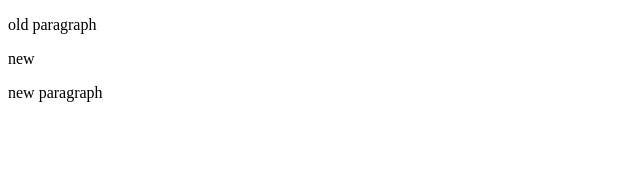
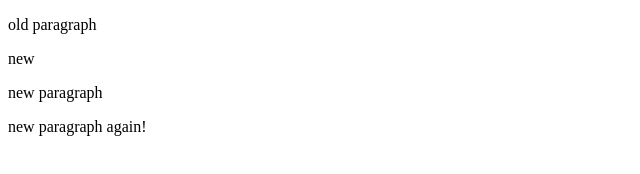
Before and after one commit to Tima-TL/git2, a plain HTML site: page index.html in a window 1280 px wide. Shown: the whole page, without its empty margins (0-640 px from the left). Drawn offline with Linux system fonts and the light colour scheme.

Commit message:
again! yoo

```diff
--- a/index.html
+++ b/index.html
@@ -10,5 +10,6 @@
     <p>old paragraph</p>
     <p>new</p>
     <p>new paragraph</p>
+    <p>new paragraph again!</p>
 </body>
 </html>
```
